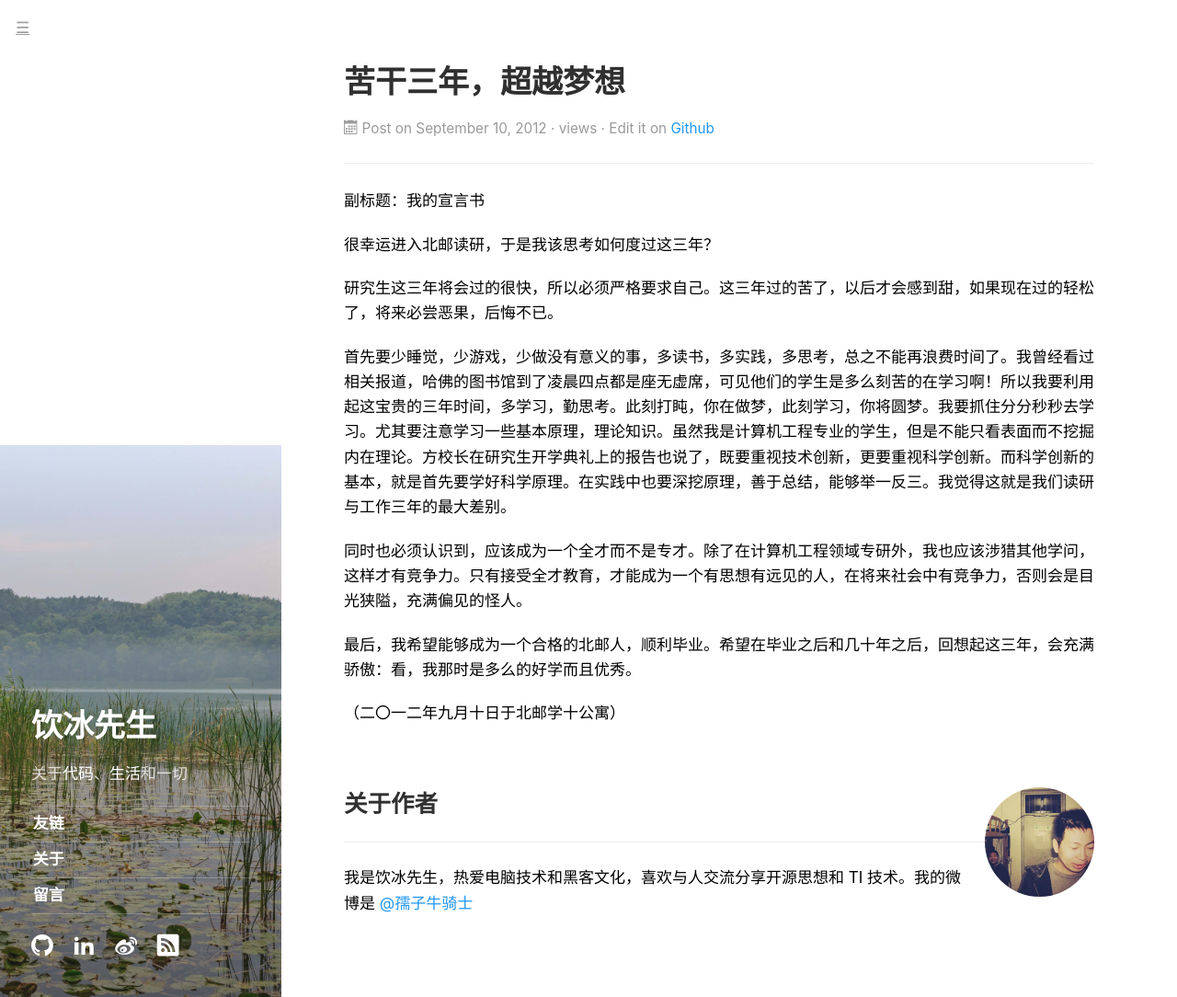
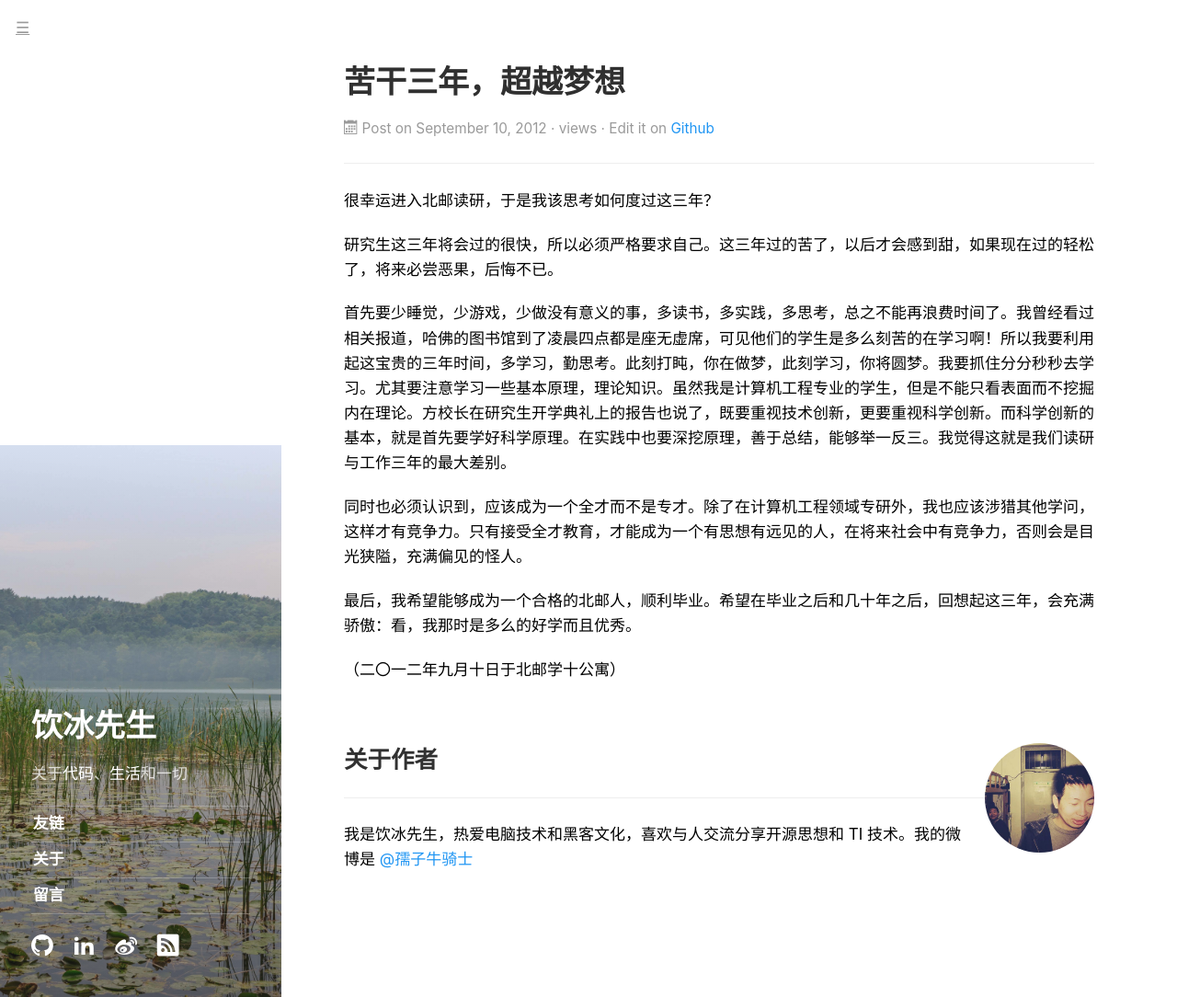
Before and after one commit to ybm/myanbin.github.io, a Jekyll site: the page built from _posts/2012-09-10-my-declarations.md, in a window 1280 px wide and 1084 px high. Shown: the whole window at 92% size. Built offline with Jekyll 4.4.1, drawn with Linux system fonts in a browser that asks for light colours; comment, search, counter and statistics services are not loaded.

Commit message:
Update 2012-09-10-my-declarations.md

```diff
--- a/_posts/2012-09-10-my-declarations.md
+++ b/_posts/2012-09-10-my-declarations.md
@@ -4,8 +4,6 @@ title: '苦干三年，超越梦想'
 tags: [life]
 ---
 
-
-副标题：我的宣言书
 
 很幸运进入北邮读研，于是我该思考如何度过这三年？
 
```
